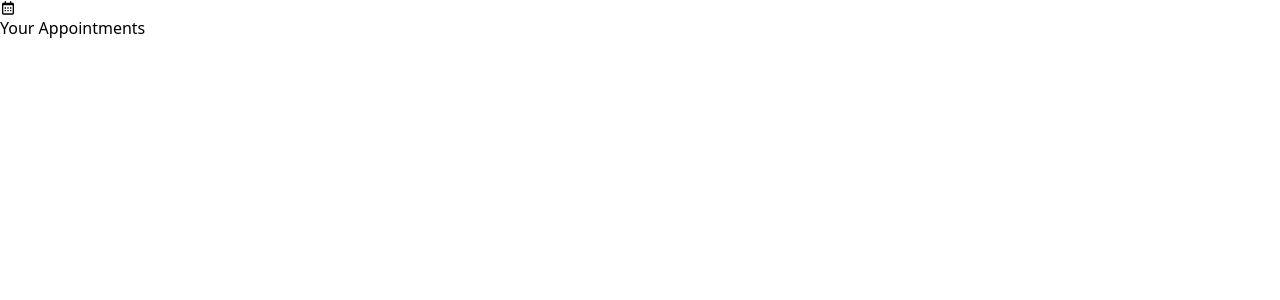
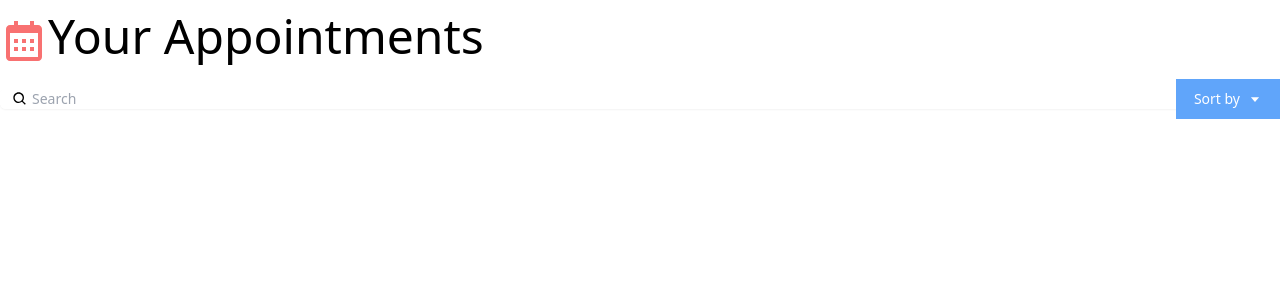
Before and after one commit to FerMusicComposer/react-simple-appointments-app, a React (Create React App) app: page / in a window 1280 px wide. Shown: the top 300 px of the page. Built offline with nearby package versions, Linux system fonts and the light colour scheme.

Commit message:
created search component

```diff
--- a/src/App.js
+++ b/src/App.js
@@ -1,12 +1,14 @@
 import { BiCalendar } from 'react-icons/bi';
+import SearchBar from './components/SearchBar';
 
 function App() {
     return (
-        <div className="App">
-            <h1>
-                <BiCalendar />
+        <div className="App container mx-auto mt-3 font-thin">
+            <h1 className="text-5xl">
+                <BiCalendar className="inline-block text-red-400" />
                 Your Appointments
             </h1>
+            <SearchBar />
         </div>
     );
 }
--- /dev/null
+++ b/src/components/SearchBar.js
@@ -0,0 +1,37 @@
+import { BiSearch, BiCaretDown } from 'react-icons/bi';
+
+const SearchBar = () => {
+    return (
+        <div className="py-5">
+            <div className="mt-1 relative rounded-md shadow-sm">
+                <div className="absolute inset-y-0 left-0 pl-3 flex items-center pointer-events-none">
+                    <BiSearch />
+                    <label htmlFor="searchBar" className="sr-only" />
+                </div>
+                <input
+                    type="text"
+                    name="searchBar"
+                    id="searchBar"
+                    value=""
+                    className="pl-8 rounded-md focus:ring-indigo-500 focus:border-indigo-500 block w-full sm:text-sm border-gray-300"
+                    placeholder="Search"
+                />
+                <div className="absolute inset-y-0 right-0 flex items-center">
+                    <div>
+                        <button
+                            type="button"
+                            className="justify-center px-4 py-2 bg-blue-400 border-2 border-blue-400 text-sm text-white hover:bg-blue-700 focus:outline-none focus:ring-2 focus:ring-offset-2 flex items-center"
+                            id="options-menu"
+                            aria-haspopup="true"
+                            aria-expanded="true"
+                        >
+                            Sort by <BiCaretDown className="ml-2" />
+                        </button>
+                    </div>
+                </div>
+            </div>
+        </div>
+    );
+};
+
+export default SearchBar;
```
